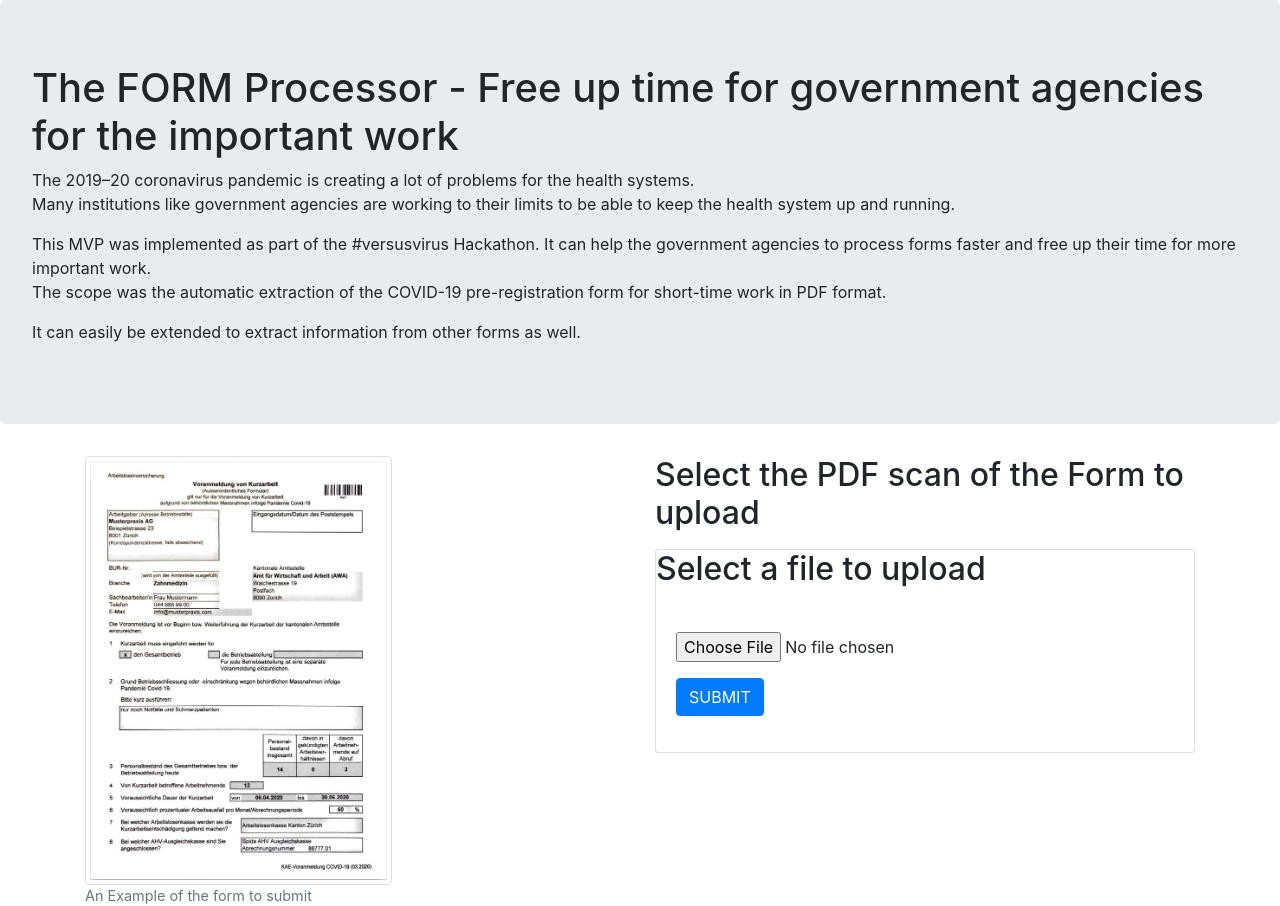
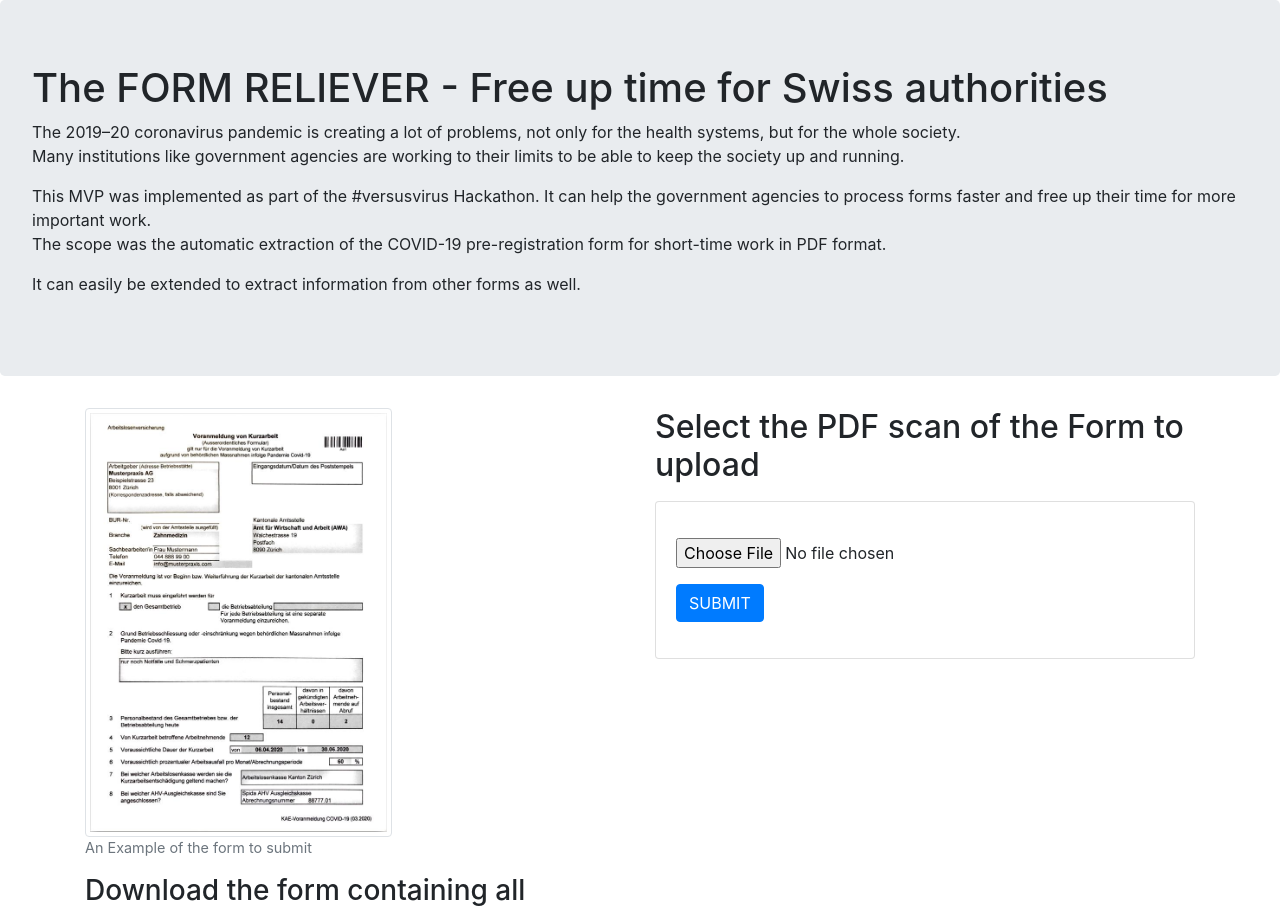
Before and after one commit to mariosalecker/vsvirus, a Flask app: page / in a window 1280 px wide. Shown: the top 906 px of the page. Run offline with Flask 2, Linux system fonts and the light colour scheme; some libraries are stand-ins or nearby versions.

Commit message:
changed html wording and text

```diff
--- a/flask_project/templates/upload.html
+++ b/flask_project/templates/upload.html
@@ -5,10 +5,10 @@
 
 
 <div class="jumbotron">
-	 <h1>The FORM Processor - Free up time for government agencies for the important work</h1>
+	 <h1>The FORM RELIEVER - Free up time for Swiss authorities</h1>
 
-    <p>The 2019–20 coronavirus pandemic is creating a lot of problems for the health systems.<br>
-        Many institutions like government agencies are working to their limits to be able to keep the health system up and running.</p>
+    <p>The 2019–20 coronavirus pandemic is creating a lot of problems, not only for the health systems, but for the whole society.<br>
+        Many institutions like government agencies are working to their limits to be able to keep the society up and running.</p>
 
     <p>This MVP was implemented as part of the #versusvirus Hackathon. It can help the government agencies to process forms faster and free up their time for more important work.<br>
     The scope was the automatic extraction of the COVID-19 pre-registration form for short-time work in PDF format.
@@ -51,7 +51,7 @@
 			</p>
 
 			<div class="card">
-				<h2>Select a file to upload</h2>
+{#				<h2>Select a file to upload</h2>#}
  			 <p>
  			 	{% with messages = get_flashed_messages() %}
  			 	  {% if messages %}
```
